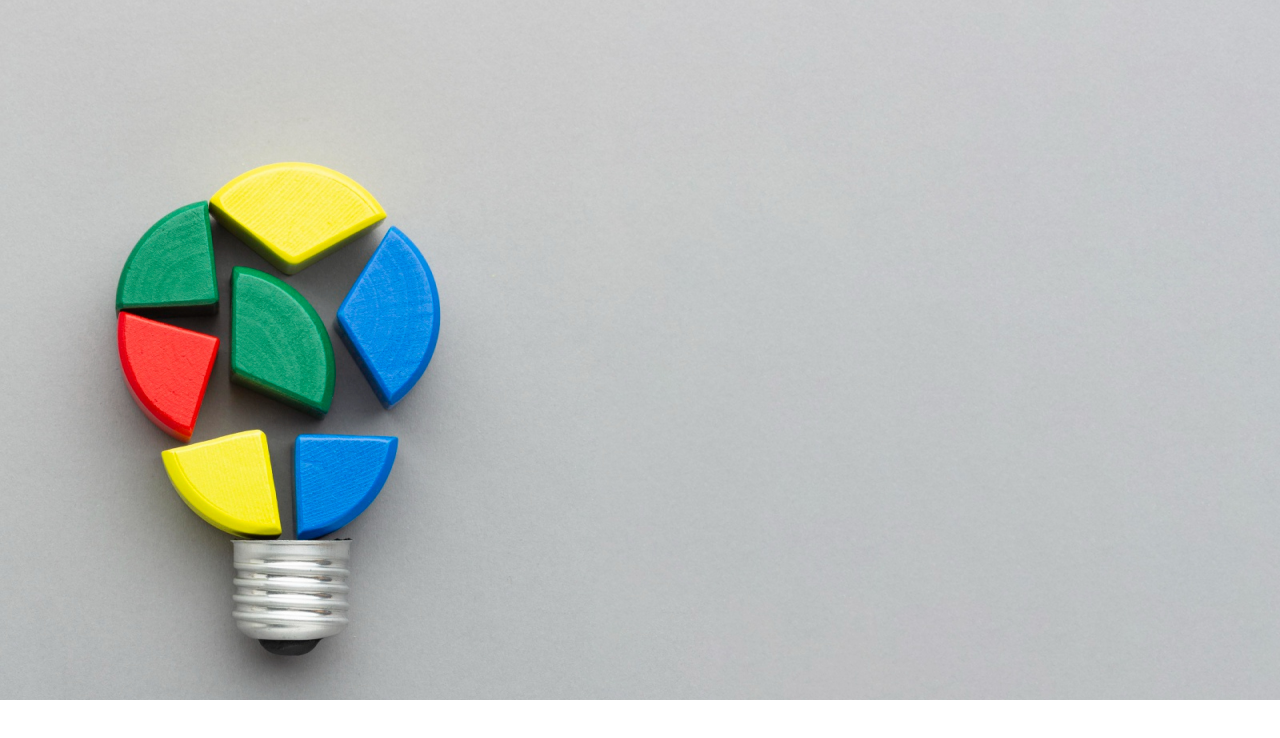
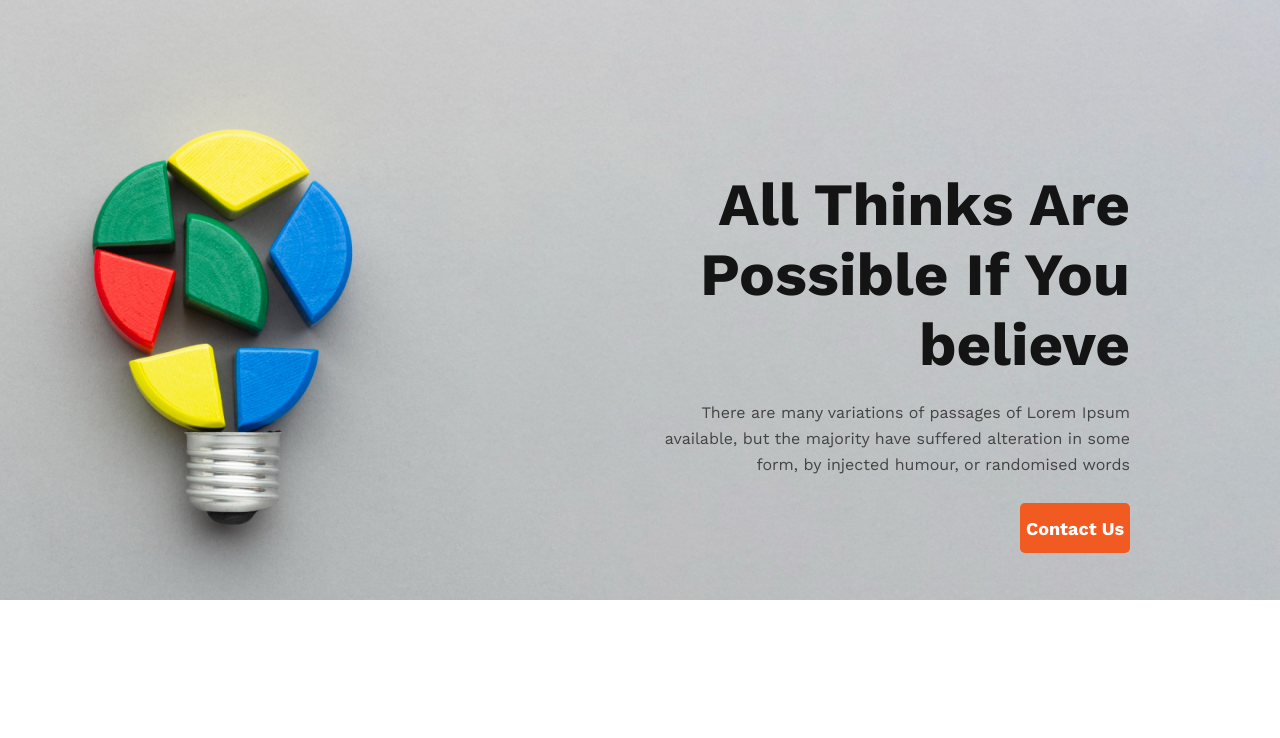
Before and after one commit to MH-Fahim11/new-year-new-me, a plain HTML site: page index.html in a window 1280 px wide. Drawn offline with nearby package versions, Linux system fonts and the light colour scheme.

Commit message:
header part added

```diff
--- a/index.html
+++ b/index.html
@@ -5,13 +5,18 @@
     <meta http-equiv="X-UA-Compatible" content="IE=edge">
     <meta name="viewport" content="width=device-width, initial-scale=1.0">
     <link rel="stylesheet" href="styles/style.css">
+    <link rel="preconnect" href="https://fonts.googleapis.com"><link rel="preconnect" href="https://fonts.gstatic.com" crossorigin><link href="https://fonts.googleapis.com/css2?family=Work+Sans:wght@400;700&display=swap" rel="stylesheet">
     <title>New Year New Me</title>
 </head>
 
 <body>
     <header>
-        <div >
-
+        <div class="header-container">
+            <h1>All Thinks Are
+                Possible If You
+                believe</h1>
+            <p>There are many variations of passages of Lorem Ipsum available, but the majority have suffered alteration in some form, by injected humour, or randomised words</p>
+            <button class="orange-btn">Contact Us</button>
         </div>
 
     </header>
--- a/styles/style.css
+++ b/styles/style.css
@@ -1,7 +1,42 @@
+/* All Page */
 *{
     margin: 0px;
+    font-family: 'Work Sans';
 }
+/* Header Section */
 header{
     background-image: url(../images/banner/banner2.png);
-    height: 700px;
+    height: 600px;
+    background-repeat: no-repeat;
+    background-size: cover;
 }
+.header-container{
+    text-align: end;
+    padding-top: 170px;
+    padding-left: 650px;
+    padding-right: 150px;
+}
+.header-container h1{
+    font-weight: 700;
+    font-size: 60px;
+    color: #151414;
+    line-height: 70px;
+    padding-bottom: 20px;
+}
+.header-container p{
+    font-weight: 400;
+    font-size: 16px;
+    color: #444343;
+    line-height: 26px;
+    padding-bottom: 25px;
+}
+/* Button */
+.orange-btn{
+    height: 50px;
+    border: none;
+    border-radius: 5px;
+    background: #F15B22;
+    font-weight: 550;
+    font-size: 18px;
+    color: #FFFFFF;
+}
```
